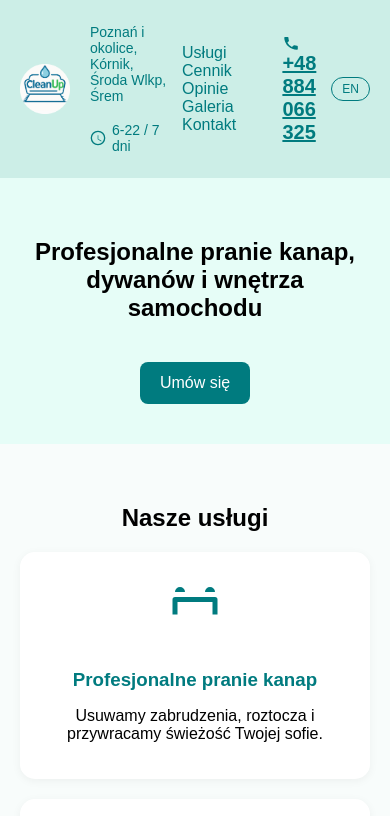
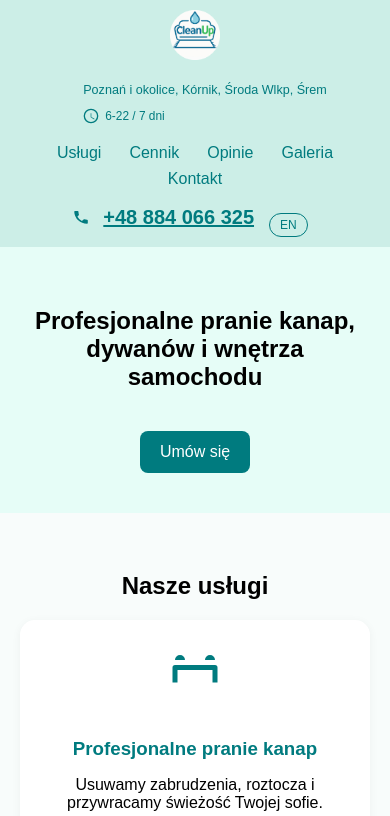
Before and after one commit to Valentyn1992-pl/Cleanup, a plain HTML site: page index.html in a window 390 px wide. Shown: the top 816 px of the page. Drawn offline with Linux system fonts and the light colour scheme.

Commit message:
Update style.css

```diff
--- a/css/style.css
+++ b/css/style.css
@@ -347,3 +347,50 @@ nav a {
   font-weight: 600;
   color: #004444;
 }
+@media (max-width: 768px) {
+  header {
+    display: flex;
+    flex-direction: column;
+    align-items: center;
+    padding: 10px 15px;
+    text-align: center;
+  }
+
+  .logo {
+    max-width: 120px;
+    margin-bottom: 10px;
+  }
+
+  .locations {
+    font-size: 0.9em;
+    line-height: 1.2;
+    margin-bottom: 6px;
+  }
+
+  .working-hours {
+    font-size: 0.85em;
+    margin-bottom: 10px;
+  }
+
+  nav {
+    display: flex;
+    flex-wrap: wrap;
+    justify-content: center;
+    gap: 8px;
+    margin: 10px 0;
+  }
+
+  .top-phone {
+    font-size: 1.2em;
+    margin: 8px 0;
+    display: flex;
+    align-items: center;
+    gap: 5px;
+  }
+
+  #lang-switch {
+    align-self: flex-end;
+    margin-top: -20px;
+    margin-right: 10px;
+  }
+}
```
